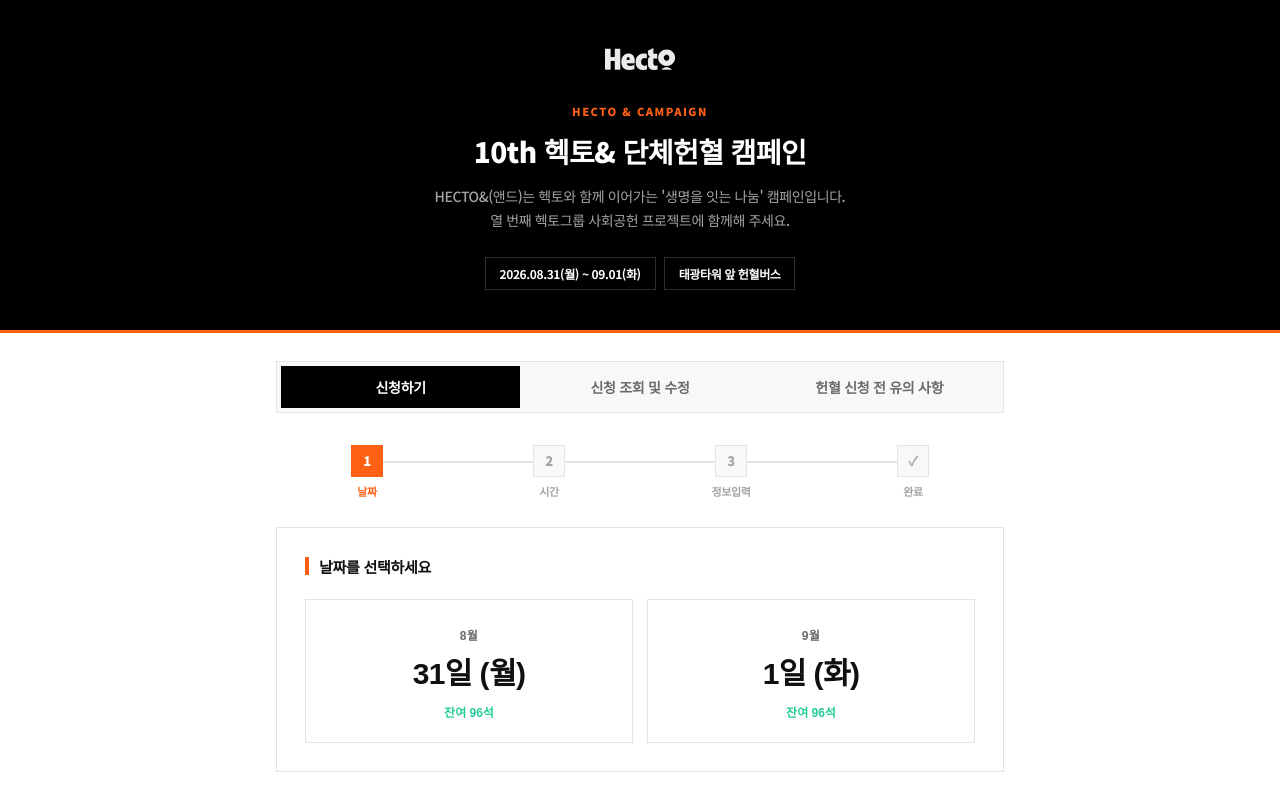
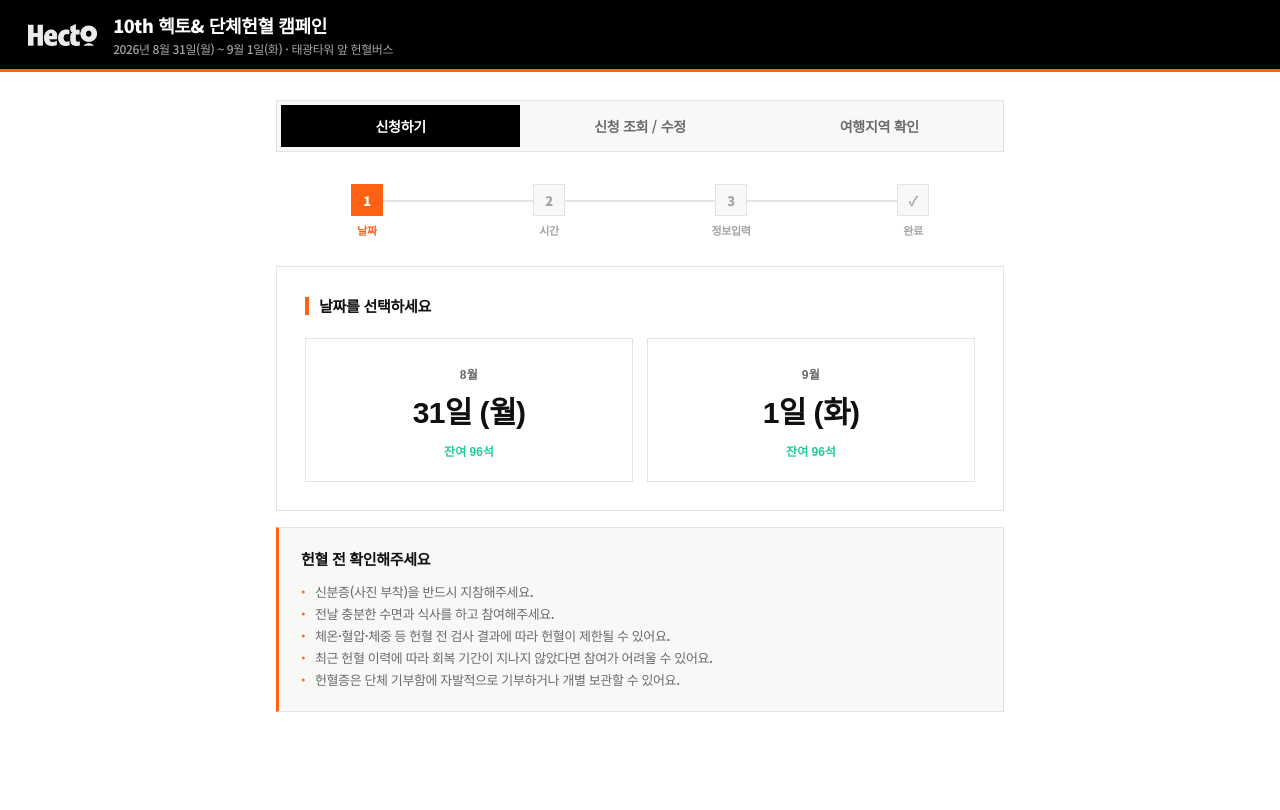
Before and after one commit to jinajeon0505/blood-donation, a website: page public/index.html in a window 1280 px wide. Drawn offline with Linux system fonts and the light colour scheme; no server answers.

Commit message:
Revert "히어로 영역 추가 및 정보구조 개편"
This reverts commit 66682b51b45bc6f529dcfe42dd54ca01d7788c2d.

```diff
--- a/public/index.html
+++ b/public/index.html
@@ -3,30 +3,25 @@
 <head>
   <meta charset="UTF-8">
   <meta name="viewport" content="width=device-width, initial-scale=1.0">
-  <title>10th 헥토& 단체헌혈 캠페인</title>
+  <title>헌혈 신청하기</title>
   <link rel="stylesheet" href="style.css">
 </head>
 <body>
 
-<section class="hero">
-  <div class="hero-inner">
-    <img class="hero-logo" src="assets/logo-hecto-white.png" alt="Hecto">
-    <div class="hero-eyebrow">HECTO & CAMPAIGN</div>
-    <h1 class="hero-title">10th 헥토& 단체헌혈 캠페인</h1>
-    <p class="hero-desc">HECTO&(앤드)는 헥토와 함께 이어가는 '생명을 잇는 나눔' 캠페인입니다.<br>열 번째 헥토그룹 사회공헌 프로젝트에 함께해 주세요.</p>
-    <div class="hero-meta">
-      <span class="hero-meta-item">2026.08.31(월) ~ 09.01(화)</span>
-      <span class="hero-meta-item">태광타워 앞 헌혈버스</span>
-    </div>
+<header class="header">
+  <img class="header-logo" src="assets/logo-hecto-white.png" alt="Hecto">
+  <div class="header-text">
+    <div class="header-title">10th 헥토& 단체헌혈 캠페인</div>
+    <div class="header-sub">2026년 8월 31일(월) ~ 9월 1일(화) · 태광타워 앞 헌혈버스</div>
   </div>
-</section>
+</header>
 
 <div class="container">
 
   <div class="tabs">
     <button class="tab-btn active" id="tab-btn-reserve" onclick="showTab('reserve')">신청하기</button>
-    <button class="tab-btn" id="tab-btn-lookup" onclick="showTab('lookup')">신청 조회 및 수정</button>
-    <button class="tab-btn" id="tab-btn-travel" onclick="showTab('travel')">헌혈 신청 전 유의 사항</button>
+    <button class="tab-btn" id="tab-btn-lookup" onclick="showTab('lookup')">신청 조회 / 수정</button>
+    <button class="tab-btn" id="tab-btn-travel" onclick="showTab('travel')">여행지역 확인</button>
   </div>
 
   <!-- ===== 신청하기 탭 ===== -->
@@ -57,6 +52,17 @@
       <div class="card">
         <div class="card-title">날짜를 선택하세요</div>
         <div class="date-select-grid" id="date-grid"></div>
+      </div>
+
+      <div class="card info-card">
+        <div class="card-title">헌혈 전 확인해주세요</div>
+        <ul>
+          <li>신분증(사진 부착)을 반드시 지참해주세요.</li>
+          <li>전날 충분한 수면과 식사를 하고 참여해주세요.</li>
+          <li>체온·혈압·체중 등 헌혈 전 검사 결과에 따라 헌혈이 제한될 수 있어요.</li>
+          <li>최근 헌혈 이력에 따라 회복 기간이 지나지 않았다면 참여가 어려울 수 있어요.</li>
+          <li>헌혈증은 단체 기부함에 자발적으로 기부하거나 개별 보관할 수 있어요.</li>
+        </ul>
       </div>
     </div>
 
@@ -138,19 +144,8 @@
     <div id="lookup-results"></div>
   </div><!-- /tab-lookup -->
 
-  <!-- ===== 헌혈 신청 전 유의 사항 탭 ===== -->
+  <!-- ===== 여행지역 확인 탭 ===== -->
   <div id="tab-travel" style="display:none">
-    <div class="card info-card">
-      <div class="card-title">헌혈 전 확인해주세요</div>
-      <ul>
-        <li>신분증(사진 부착)을 반드시 지참해주세요.</li>
-        <li>전날 충분한 수면과 식사를 하고 참여해주세요.</li>
-        <li>체온·혈압·체중 등 헌혈 전 검사 결과에 따라 헌혈이 제한될 수 있어요.</li>
-        <li>최근 헌혈 이력에 따라 회복 기간이 지나지 않았다면 참여가 어려울 수 있어요.</li>
-        <li>헌혈증은 단체 기부함에 자발적으로 기부하거나 개별 보관할 수 있어요.</li>
-      </ul>
-    </div>
-
     <div class="card">
       <div class="card-title">여행/체류 지역 확인</div>
       <p style="font-size:13px;color:var(--text-muted);font-weight:500;margin-bottom:16px;line-height:1.6">
--- a/public/style.css
+++ b/public/style.css
@@ -81,50 +81,6 @@
 .header-sub   { font-size: 12px; color: var(--neutral-400); margin-top: 2px; font-weight: 500; }
 
 .hdr-actions { margin-left: auto; display: flex; gap: 8px; align-items: center; }
-
-/* ═══════════════════════════ HERO ═══════════════════════════ */
-.hero {
-  background: var(--hecto-black);
-  padding: 48px 24px 40px;
-  text-align: center;
-  border-bottom: 3px solid var(--accent);
-}
-
-.hero-inner { max-width: 640px; margin: 0 auto; }
-
-.hero-logo { height: 22px; margin-bottom: 28px; }
-
-.hero-eyebrow {
-  font-size: 11px; font-weight: 800;
-  color: var(--accent);
-  letter-spacing: 0.14em;
-  text-transform: uppercase;
-  margin-bottom: 14px;
-}
-
-.hero-title {
-  font-size: 28px; font-weight: 900;
-  color: var(--hecto-white);
-  letter-spacing: -0.02em;
-  line-height: 1.3;
-  margin-bottom: 16px;
-}
-
-.hero-desc {
-  font-size: 14px; font-weight: 500;
-  color: var(--neutral-400);
-  line-height: 1.7;
-  margin-bottom: 24px;
-}
-
-.hero-meta { display: flex; justify-content: center; gap: 8px; flex-wrap: wrap; }
-
-.hero-meta-item {
-  border: 1px solid var(--neutral-800);
-  color: var(--hecto-white);
-  font-size: 12px; font-weight: 700;
-  padding: 7px 14px;
-}
 
 /* ═══════════════════════════ CONTAINER ═══════════════════════════ */
 .container { max-width: 760px; margin: 0 auto; padding: 28px 16px 64px; }
@@ -522,7 +478,4 @@
   .container  { padding: 18px 12px 56px; }
   .header     { padding: 0 16px; height: 60px; }
   .code-display { font-size: 19px; letter-spacing: 4px; padding: 10px 18px; }
-  .hero       { padding: 36px 20px 32px; }
-  .hero-title { font-size: 22px; }
-  .hero-desc  { font-size: 13px; }
 }
```
